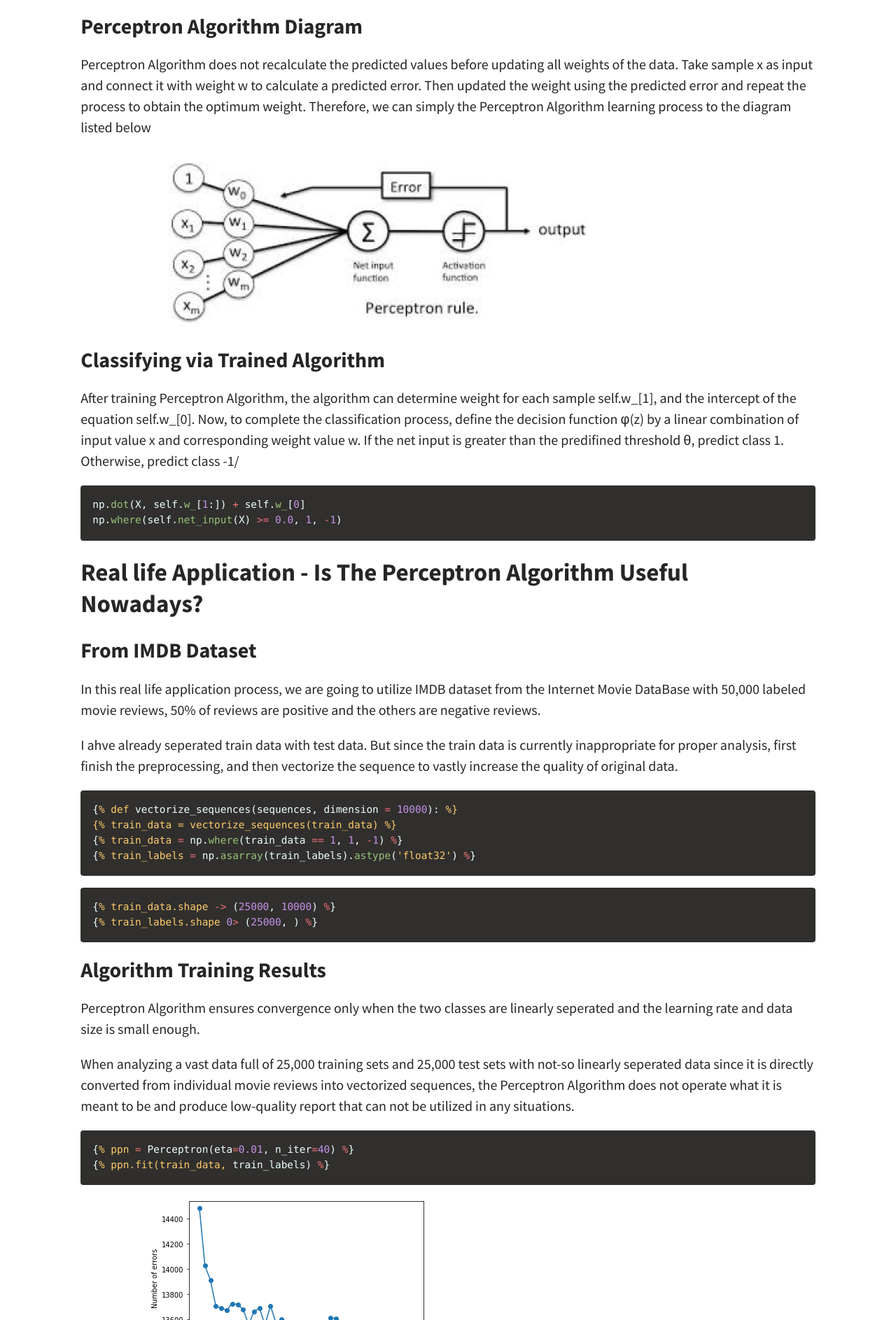
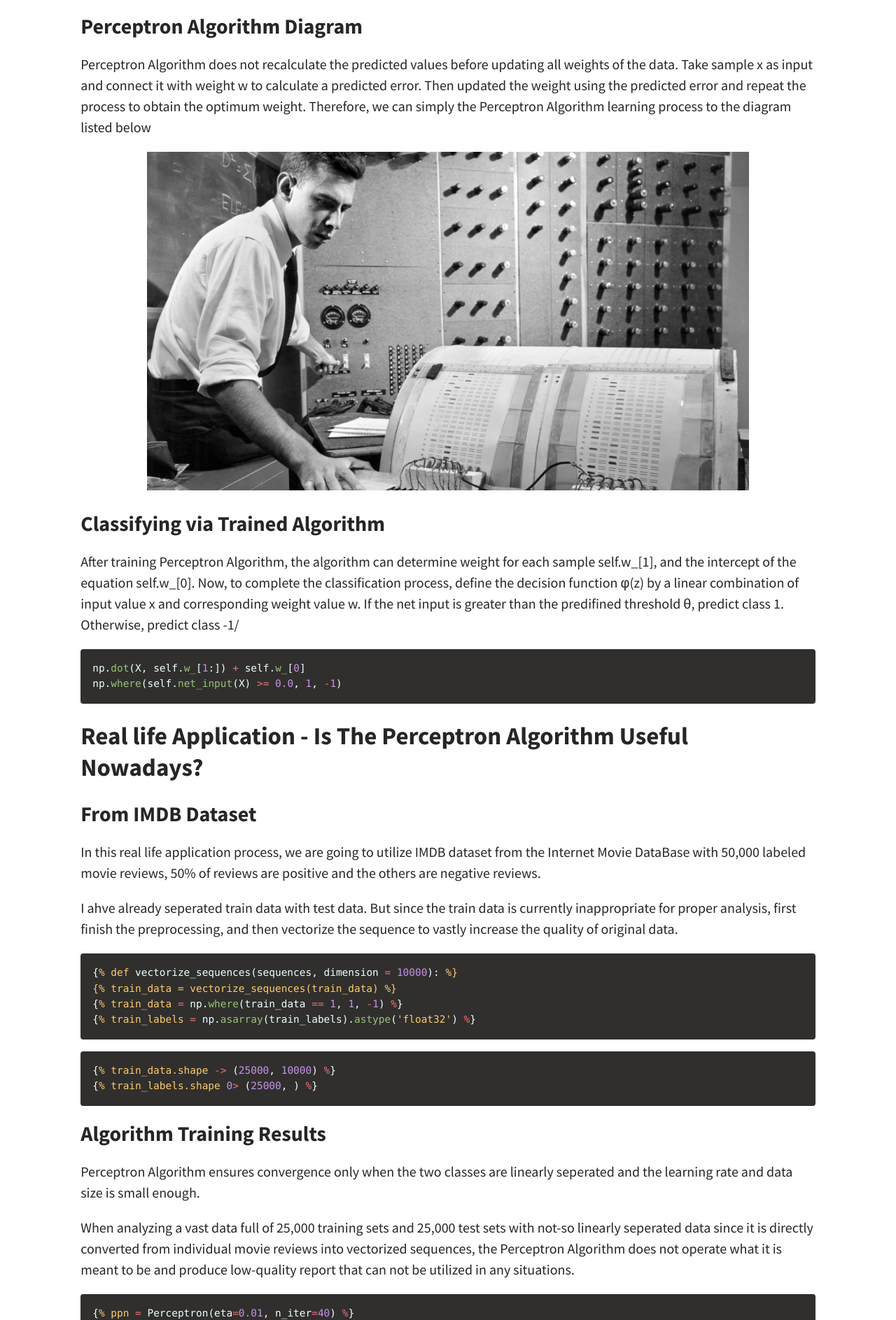
Before and after one commit to joyhyun99/joyhyun99.github.io, a Jekyll site: the page built from _posts/2020-09-05-perceptron.md, in a window 1280 px wide. Shown: the part 2820-4707 px from the top of the page at 70% size. Built offline with Jekyll 4.4.1, drawn with Linux system fonts in a browser that asks for light colours; comment, search, counter and statistics services are not loaded.

Commit message:
Update 2020-09-05-perceptron.md

```diff
--- a/_posts/2020-09-05-perceptron.md
+++ b/_posts/2020-09-05-perceptron.md
@@ -55,7 +55,7 @@ for xi, target in zip(X, y):
 
 <p> Perceptron Algorithm does not recalculate the predicted values before updating all weights of the data. Take sample x as input and connect it with weight w to calculate a predicted error. Then updated the weight using the predicted error and repeat the process to obtain the optimum weight. Therefore, we can simply the Perceptron Algorithm learning process to the diagram listed below </p>
 
-![8]({{ "/assets/img/perceptron_algo.jpeg" | relative_url }})
+![8]({{ "/assets/img/perceptron_image.jpg" | relative_url }})
 
 ### Classifying via Trained Algorithm
 
```
